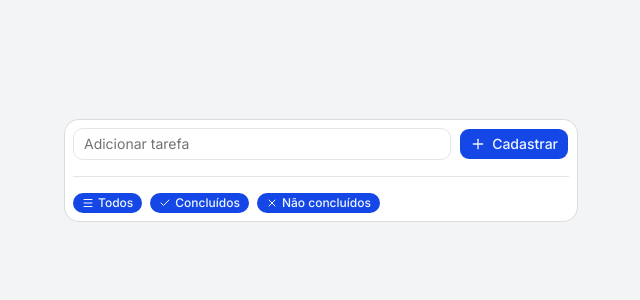
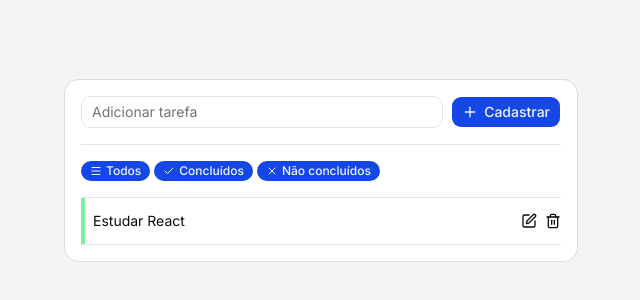
Before and after one commit to henriqcastro/lista-de-tarefas, a Next.js app: page / in a window 1280 px wide. Shown: the part 230-530 px from the top of the page, without its empty margins (319-959 px from the left). Built offline with nearby package versions, Linux system fonts and the light colour scheme.

Commit message:
corrigindo a aparencia do item de tarefa

```diff
--- a/app/page.tsx
+++ b/app/page.tsx
@@ -12,26 +12,42 @@ import {
 import { Input } from "@/components/ui/input"
 import { Label } from "@/components/ui/label"
 import { Separator } from "@/components/ui/separator"
-import { Plus, Menu, X, Check } from 'lucide-react';
+import { Plus, Menu, X, Check, SquarePen, Trash } from 'lucide-react';
 
 const Home = () => {
   return (
    <main className = "w-full h-screen bg-gray-100 flex justify-center items-center">
-     <Card className = "w-lg p-2">
-        <div className = "flex gap-2">
+     <Card className = "w-lg">
+        <CardHeader className = "flex gap-2">
                <Input placeholder = "Adicionar tarefa"/>
                <Button variant = "default" className = "cursor-pointer"><Plus />Cadastrar</Button>
+        </CardHeader>
+
+      <CardContent>
+        <Separator className ="mb-4"/>
+
+        <div className = "flex gap-1">
+          <Badge className="cursor-pointer"><Menu />Todos</Badge>
+          <Badge className="cursor-pointer"><Check/>Concluídos</Badge>
+          <Badge className="cursor-pointer"><X/>Não concluídos</Badge>
         </div>
+    <div className = "mt-4">
+      <div className = "h-12 flex justify-between items-center border-b border-t">
+        <div className = "w-1 h-full bg-green-300"></div>
 
-      <Separator />
+          <p className = "flex-1 px-2">Estudar React</p>
 
-      <div  className = "flex gap-2">
-        <Badge className="cursor-pointer"><Menu />Todos</Badge>
-        <Badge className="cursor-pointer"><Check/>Concluídos</Badge>
-        <Badge className="cursor-pointer"><X/>Não concluídos</Badge>
+          <div className = "flex items-center gap-2">
+            <SquarePen size={16} className = "cursor-pointer"/>
+            <Trash size={16} className = "cursor-pointer"/>
+          </div>
+
+       </div>
       </div>
 
-    </Card>
+        </CardContent>
+
+      </Card>
 
      </main>
   )
```
